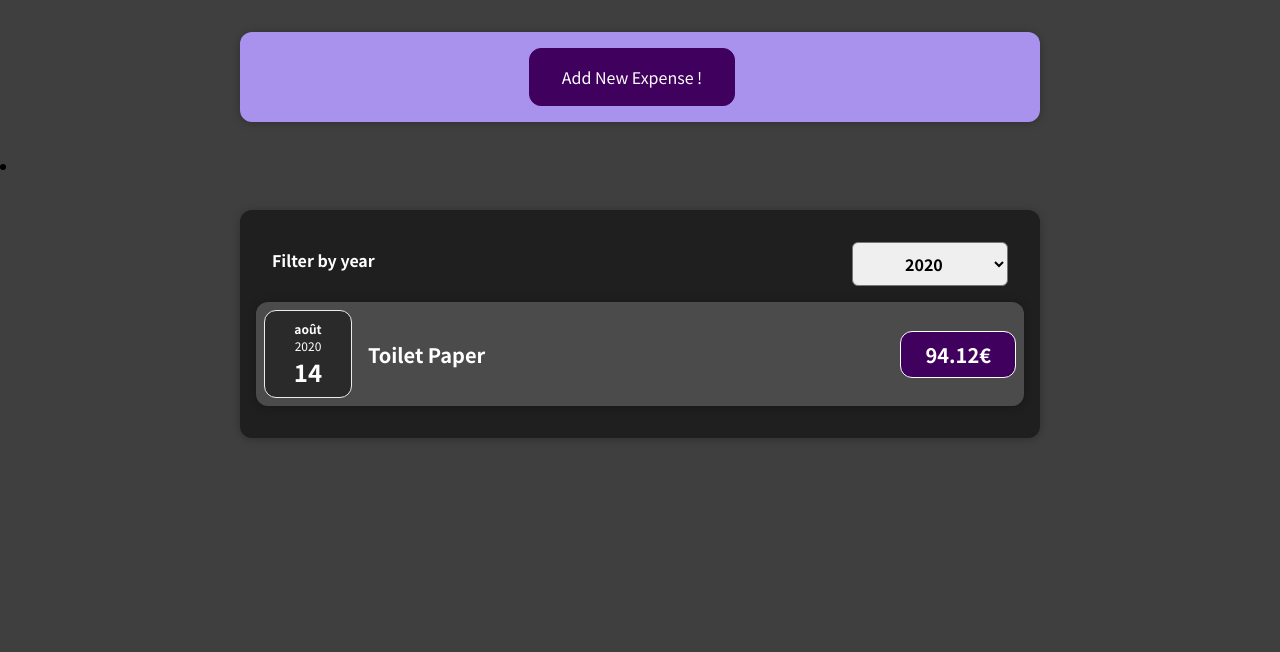
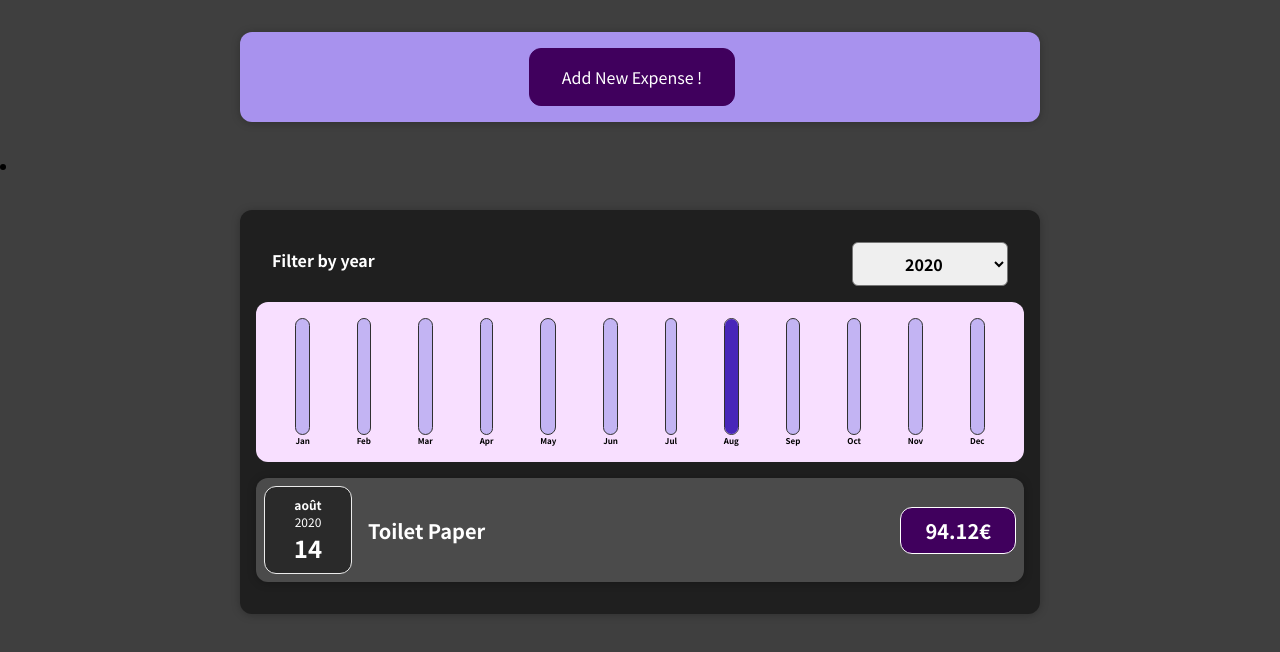
Before and after one commit to Julien-Ferreira/react-expence-tracker, a React (Create React App) app: page / in a window 1280 px wide. Shown: the top 652 px of the page. Built offline with nearby package versions, Linux system fonts and the light colour scheme.

Commit message:
ExpenseChart done

```diff
--- a/src/components/Chart/Chart.js
+++ b/src/components/Chart/Chart.js
@@ -3,13 +3,16 @@
 import ChartBar from "./ChartBar";
 
 const Chart = (props) => {
+  const dataPointValues = props.dataPoints.map(dataPoint => dataPoint.value);
+  const totalMaximum = Math.max(...dataPointValues)
+
   return (
     <div className="chart">
       {props.dataPoints.map((dataPoint) => (
         <ChartBar
           key={dataPoint.label}
           value={dataPoint.value}
-          maxValue={null}
+          maxValue={totalMaximum}
           label={dataPoint.label}
         />
       ))}
--- a/src/components/Chart/ChartBar.js
+++ b/src/components/Chart/ChartBar.js
@@ -3,13 +3,16 @@
 
 const ChartBar = (props) => {
   let barFillHeight = "0%";
-  if (props.max > 0) {
-    barFillHeight = Math.round((props.value / props.maxValue) * 100) + '%';
+  if (props.maxValue > 0) {
+    barFillHeight = Math.round((props.value / props.maxValue) * 100) + "%";
   }
   return (
     <div className="chart-bar">
       <div className="chart-bar__inner">
-        <div className="chart-bar__fill"></div>
+        <div
+          className="chart-bar__fill"
+          style={{ height: barFillHeight }}
+        ></div>
       </div>
       <div className="chart-bar__label">{props.label}</div>
     </div>
--- a/src/components/Expenses/Expenses.js
+++ b/src/components/Expenses/Expenses.js
@@ -2,6 +2,7 @@
 import ExpensesList from './ExpensesList';
 import Card from '../UI/Card';
 import ExpensesFilter from './ExpensesFilter';
+import ExpensesChart from './ExpensesChart';
 import './Expenses.css';
 
 // La composante Expenses prend en paramètre un objet props et renvoie du code JSX
@@ -31,6 +32,7 @@
             selected={filteredYear}
             onChangeFilter={filterChangeHandler}
           />
+          <ExpensesChart expenses={filteredExpenses} />
           {/* Pour chaque élément dans le tableau items de l'objet props, une composante ExpenseItem est rendue */}
           <ExpensesList items={filteredExpenses} />
         </div>
--- /dev/null
+++ b/src/components/Expenses/ExpensesChart.js
@@ -0,0 +1,29 @@
+import React from "react";
+import Chart from "../Chart/Chart";
+
+const ExpensesChart = props => {
+  const chartDataPoints = [
+    { label: 'Jan',value: 0 },
+    { label: 'Feb',value: 0 },
+    { label: 'Mar',value: 0 },
+    { label: 'Apr',value: 0 },
+    { label: 'May',value: 0 },
+    { label: 'Jun',value: 0 },
+    { label: 'Jul',value: 0 },
+    { label: 'Aug',value: 0 },
+    { label: 'Sep',value: 0 },
+    { label: 'Oct',value: 0 },
+    { label: 'Nov',value: 0 },
+    { label: 'Dec',value: 0 }
+  ];
+
+  for (const expense of props.expenses) {
+    const expenseMonth = expense.date.getMonth();
+    chartDataPoints[expenseMonth].value += expense.amount
+  }
+
+
+  return <Chart dataPoints={chartDataPoints}/>;
+};
+
+export default ExpensesChart;
--- a/src/components/NewExpense/ExpenseForm.js
+++ b/src/components/NewExpense/ExpenseForm.js
@@ -38,7 +38,7 @@
 
     const expenseData = {
       title: enteredTitle,
-      amount: enteredAmount,
+      amount: +enteredAmount,
       date: new Date(enteredDate),
     };
 
```
Also changed, not shown: src/components/NewExpense/NewExpense.js (+4 -4 lines).
